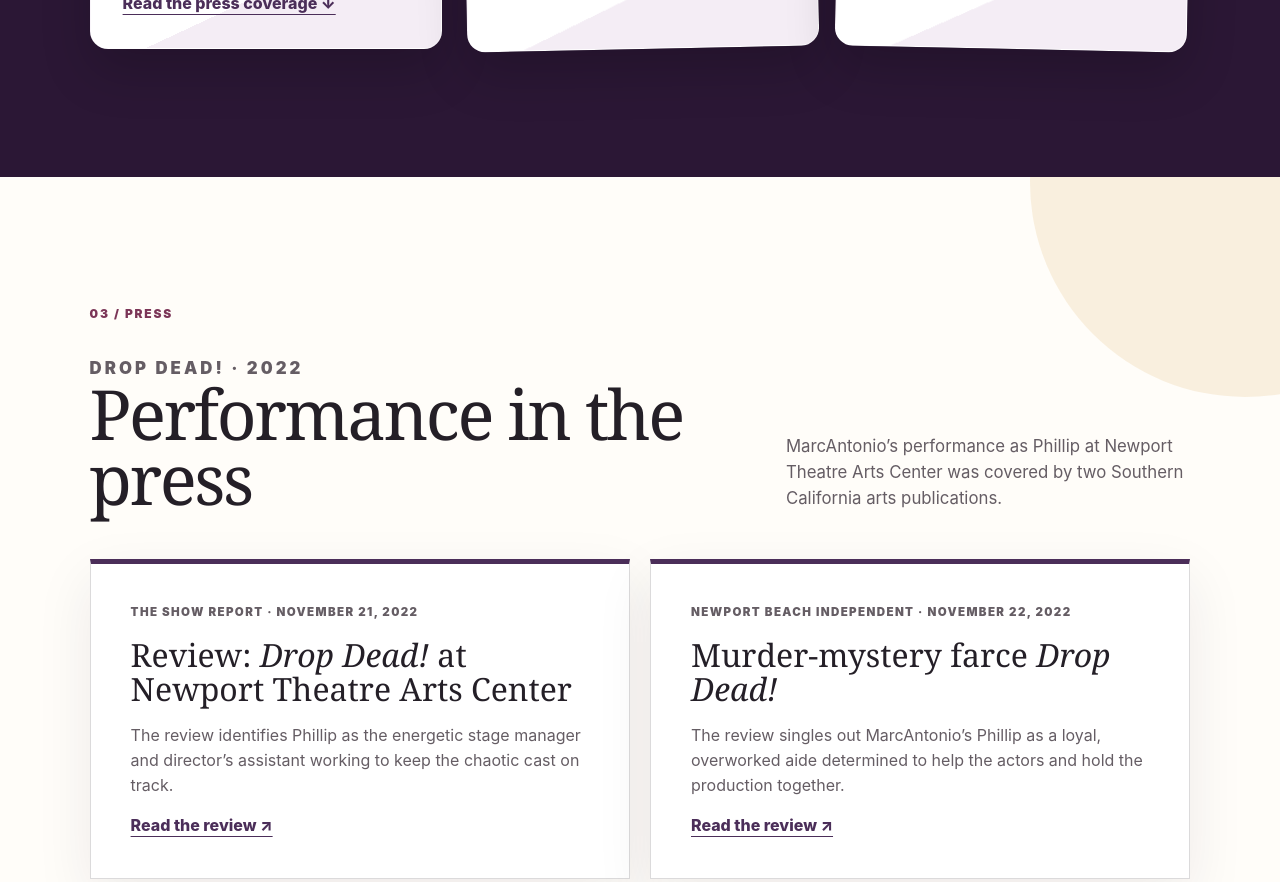
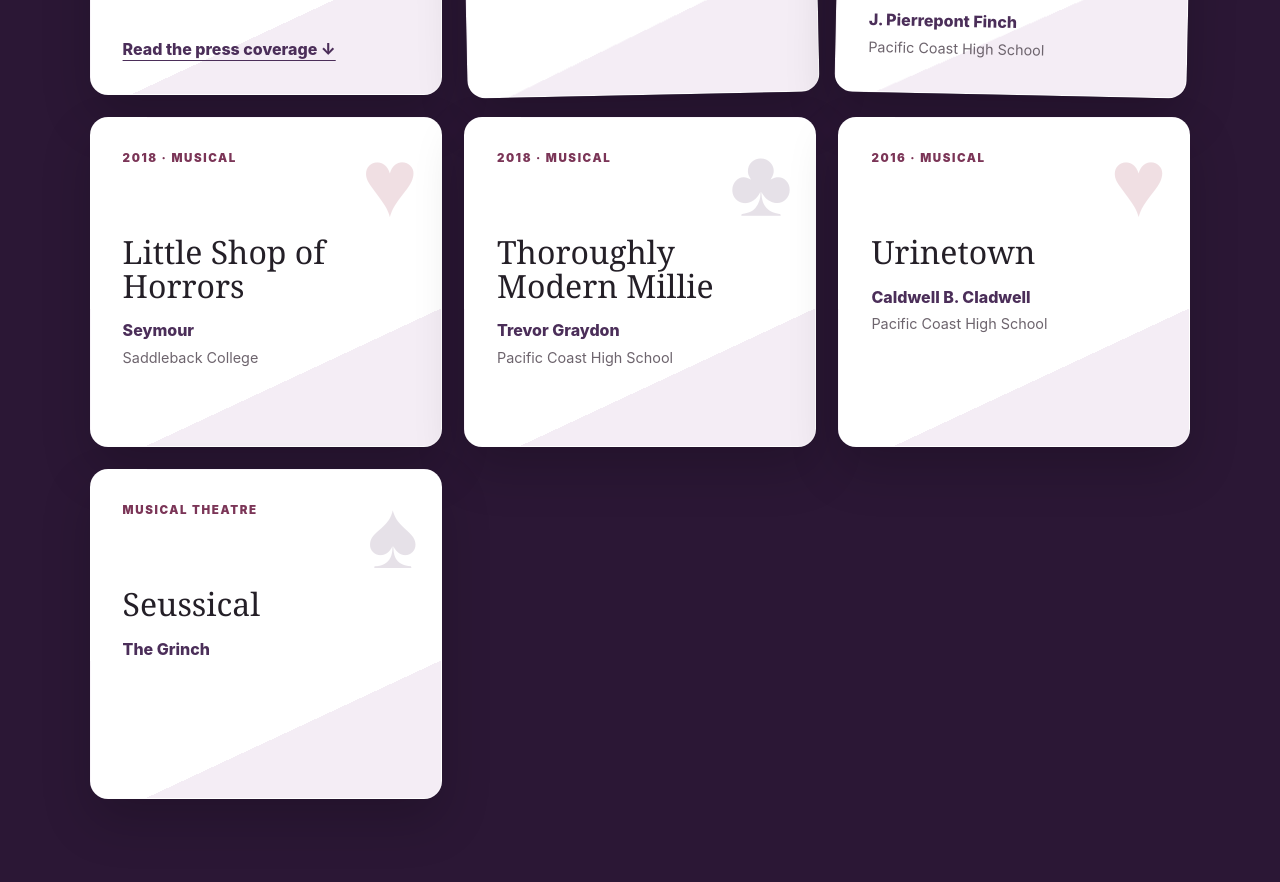
Before and after one commit to Terminatorrox84/magic-marc-portfolio, a plain HTML site: page index.html in a window 1280 px wide. Shown: the part 2835-3717 px from the top of the page. Drawn offline with Linux system fonts and the light colour scheme.

Commit message:
Add full role deck and refresh Magic Marc copy

```diff
--- a/index.html
+++ b/index.html
@@ -317,7 +317,7 @@
           <p>His recent NAU credits include <em>The Imaginary Invalid</em>, <em>Lysistrata</em>, and <em>Oedipus El Rey</em>. His creative practice also includes stage magic, mascot performance, public speaking, technical theatre, and digital content creation.</p>
           <aside class="magic-note">
             <span class="magic-note-icon" aria-hidden="true">✦</span>
-            <div><strong>The Magic Marc touch</strong><p>Stage magic adds surprise, comic timing, and a playful sense of possibility to MarcAntonio’s performance practice.</p></div>
+            <div><strong>A trick up his sleeve</strong><p>Magic Marc brings sleight of hand, quick comic timing, and a love of surprise to every room—turning ordinary moments into something audiences remember.</p></div>
           </aside>
           <div class="signature">MarcAntonio / Magic Marc</div>
         </div>
@@ -356,8 +356,24 @@
           <h3>Fiddler on the Roof</h3><p class="show-role">Tevye</p><p class="show-company">Pacific Coast High School</p>
         </article>
         <article class="show-card red">
+          <span class="show-suit" aria-hidden="true">♦</span><span class="show-year">2019 · Musical</span>
+          <h3>How to Succeed in Business Without Really Trying</h3><p class="show-role">J. Pierrepont Finch</p><p class="show-company">Pacific Coast High School</p>
+        </article>
+        <article class="show-card red">
           <span class="show-suit" aria-hidden="true">♥</span><span class="show-year">2018 · Musical</span>
           <h3>Little Shop of Horrors</h3><p class="show-role">Seymour</p><p class="show-company">Saddleback College</p>
+        </article>
+        <article class="show-card">
+          <span class="show-suit" aria-hidden="true">♣</span><span class="show-year">2018 · Musical</span>
+          <h3>Thoroughly Modern Millie</h3><p class="show-role">Trevor Graydon</p><p class="show-company">Pacific Coast High School</p>
+        </article>
+        <article class="show-card red">
+          <span class="show-suit" aria-hidden="true">♥</span><span class="show-year">2016 · Musical</span>
+          <h3>Urinetown</h3><p class="show-role">Caldwell B. Cladwell</p><p class="show-company">Pacific Coast High School</p>
+        </article>
+        <article class="show-card">
+          <span class="show-suit" aria-hidden="true">♠</span><span class="show-year">Musical theatre</span>
+          <h3>Seussical</h3><p class="show-role">The Grinch</p>
         </article>
       </div>
     </section>
```
